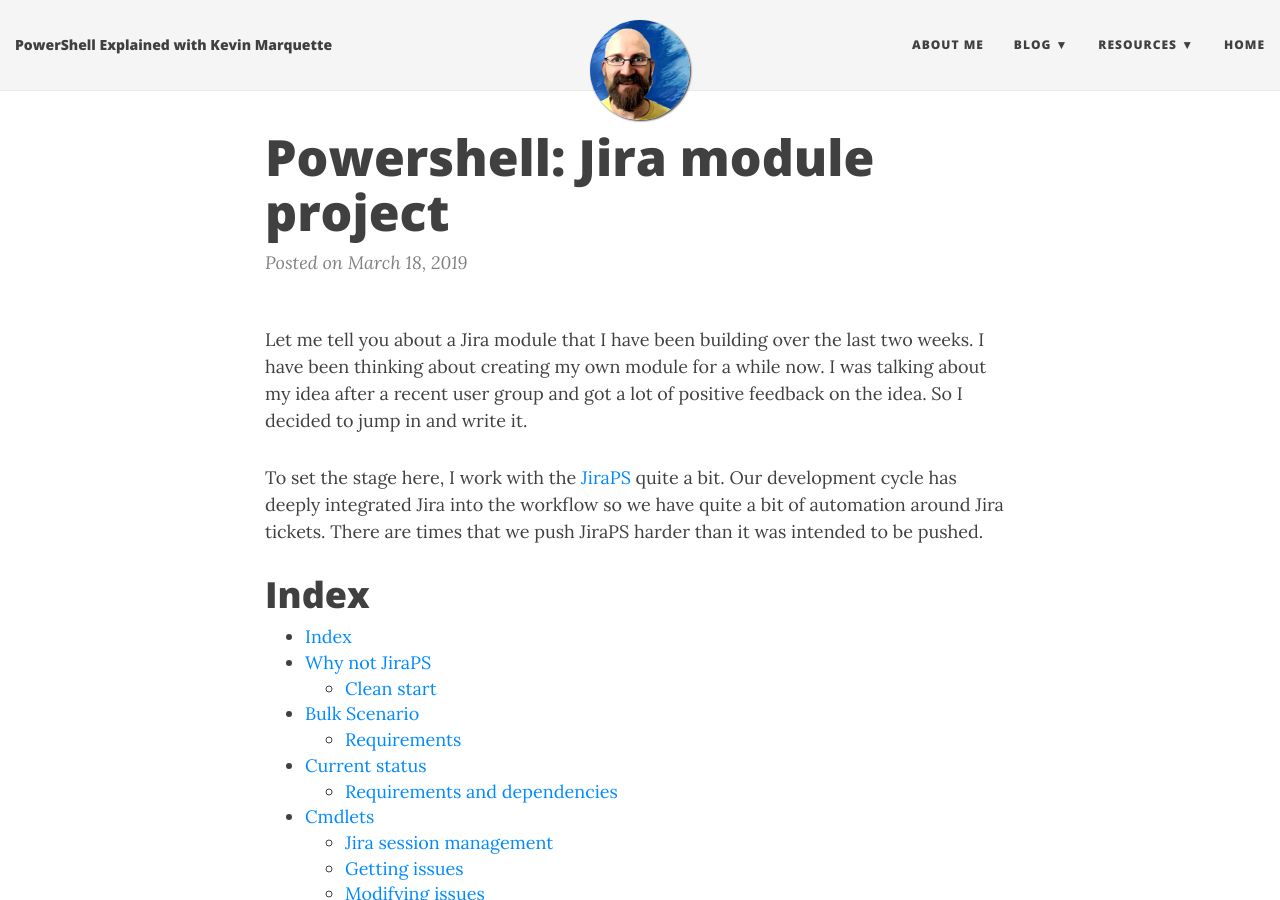
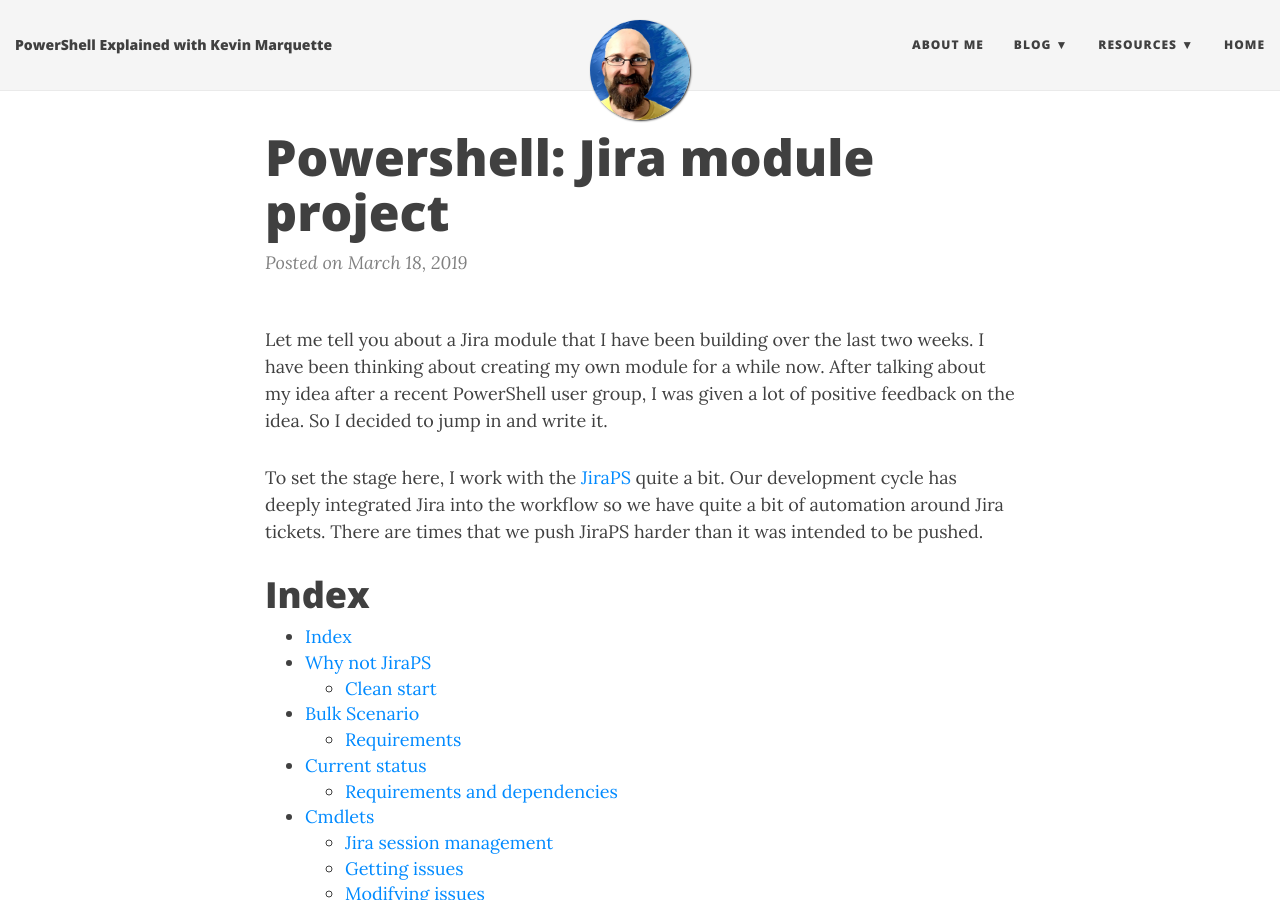
Before and after one commit to KevinMarquette/kevinmarquette.github.io, a Jekyll site: the page built from _posts/2019-03-18-Powershell-jira-module.md, in a window 1280 px wide and 900 px high. Built offline with Jekyll 4.4.1, drawn with Linux system fonts in a browser that asks for light colours; nearby versions of some CDN libraries.

Commit message:
cleanup first pharagraph

```diff
--- a/_posts/2019-03-18-Powershell-jira-module.md
+++ b/_posts/2019-03-18-Powershell-jira-module.md
@@ -5,7 +5,7 @@
 tags: [PowerShell,Jira,Module]
 ---
 
-Let me tell you about a Jira module that I have been building over the last two weeks. I have been thinking about creating my own module for a while now. I was talking about my idea after a recent user group and got a lot of positive feedback on the idea. So I decided to jump in and write it.
+Let me tell you about a Jira module that I have been building over the last two weeks. I have been thinking about creating my own module for a while now. After talking about my idea after a recent PowerShell user group, I was given a lot of positive feedback on the idea. So I decided to jump in and write it.
 
 To set the stage here, I work with the [JiraPS](https://atlassianps.org/docs/JiraPS/) quite a bit. Our development cycle has deeply integrated Jira into the workflow so we have quite a bit of automation around Jira tickets. There are times that we push JiraPS harder than it was intended to be pushed.
 
```
